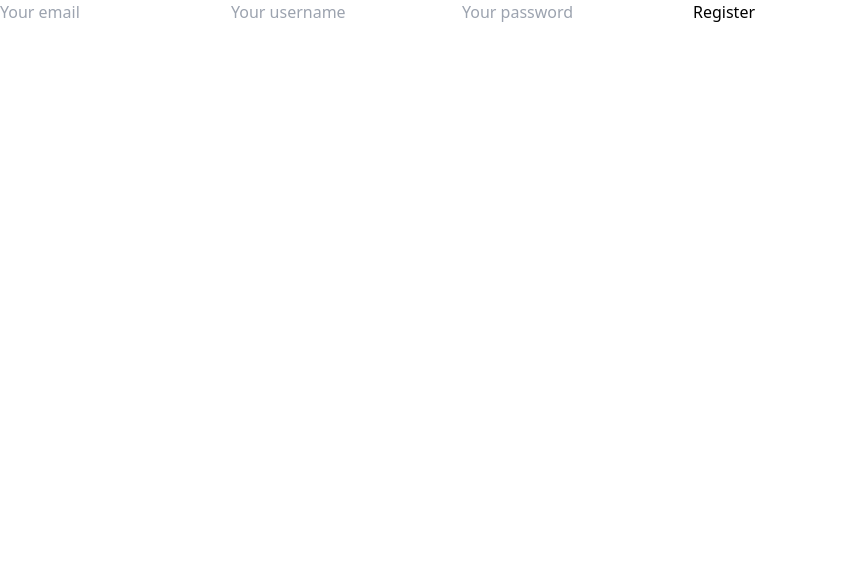
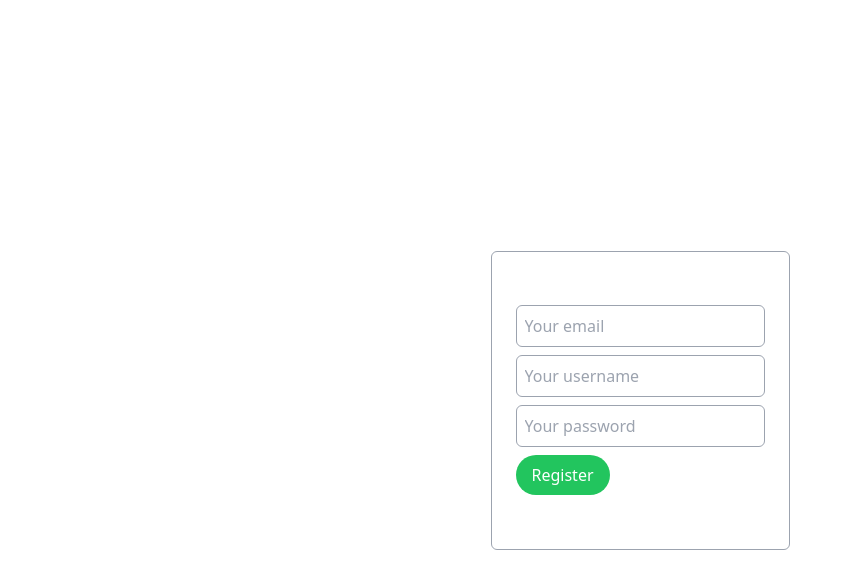
Before and after one commit to unworthyEnzyme/realtime-chat, a React (Vite) app in the folder apps/client/: page /register in a window 1280 px wide. Shown: the top 588 px of the page, without its empty margins (0-853 px from the left). Built offline with nearby package versions, Linux system fonts and the light colour scheme.

Commit message:
make the login and the register page prettier.

```diff
--- a/apps/client/src/components/Login/Login.tsx
+++ b/apps/client/src/components/Login/Login.tsx
@@ -22,19 +22,26 @@ const Register = () => {
 		}
 	};
 	return (
-		<div>
-			<form onSubmit={handleSubmit(onSubmit)}>
+		<div className="flex justify-center items-center h-screen">
+			<form
+				onSubmit={handleSubmit(onSubmit)}
+				className="aspect-square flex flex-col items-start justify-center gap-2 p-6 rounded-md border border-gray-400"
+			>
 				<input
 					type="text"
 					placeholder="Your username"
 					{...register("username")}
+					className="border border-gray-400 rounded-md p-2 focus:scale-105 transition-transform ease-in-out"
 				/>
 				<input
 					type="password"
 					placeholder="Your password"
 					{...register("password")}
+					className="border border-gray-400 rounded-md p-2 focus:scale-105 transition-transform ease-in-out"
 				/>
-				<button>Login</button>
+				<button className="rounded-full py-2 px-4 text-white bg-green-500 self-start focus:scale-105 transition-transform ease-in-out">
+					Login
+				</button>
 			</form>
 		</div>
 	);
--- a/apps/client/src/components/Register/Register.tsx
+++ b/apps/client/src/components/Register/Register.tsx
@@ -19,20 +19,32 @@ const Register = () => {
 		}
 	};
 	return (
-		<div>
-			<form onSubmit={handleSubmit(onSubmit)}>
-				<input type="email" placeholder="Your email" {...register("email")} />
+		<div className="flex justify-center items-center h-screen">
+			<form
+				onSubmit={handleSubmit(onSubmit)}
+				className="aspect-square flex flex-col items-start justify-center gap-2 p-6 rounded-md border border-gray-400"
+			>
+				<input
+					type="email"
+					placeholder="Your email"
+					{...register("email")}
+					className="border border-gray-400 rounded-md p-2 focus:scale-105 transition-transform ease-in-out"
+				/>
 				<input
 					type="text"
 					placeholder="Your username"
 					{...register("username")}
+					className="border border-gray-400 rounded-md p-2 focus:scale-105 transition-transform ease-in-out"
 				/>
 				<input
 					type="password"
 					placeholder="Your password"
 					{...register("password")}
+					className="border border-gray-400 rounded-md p-2 focus:scale-105 transition-transform ease-in-out"
 				/>
-				<button>Register</button>
+				<button className="rounded-full py-2 px-4 text-white bg-green-500 self-start focus:scale-105 transition-transform ease-in-out">
+					Register
+				</button>
 			</form>
 		</div>
 	);
```
